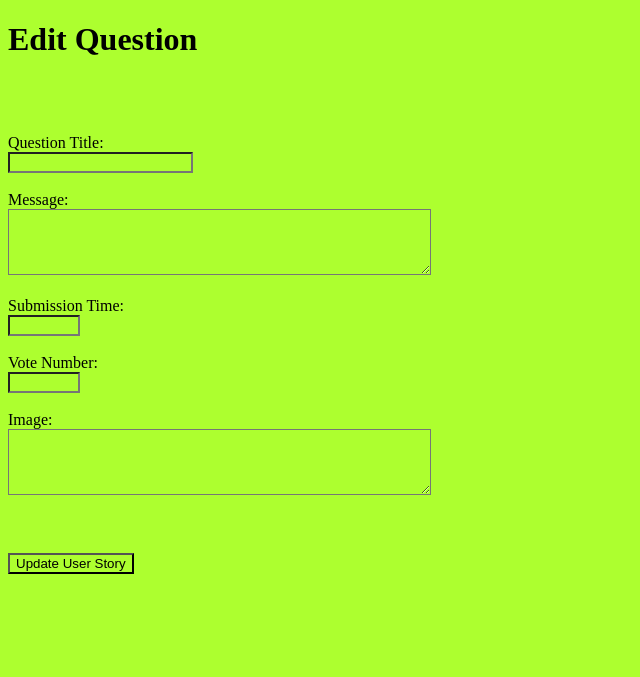
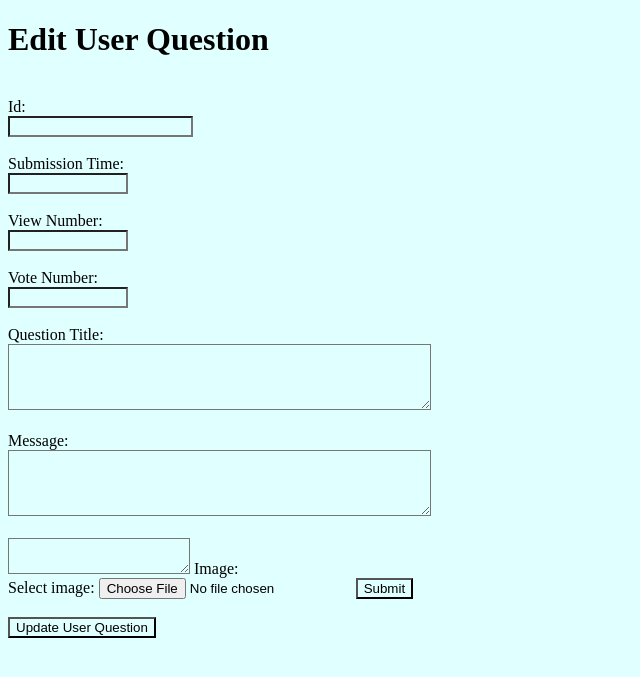
Before and after one commit to 1cetsw/askmate_pycharm, a Flask app: template templates/update.html in a window 1280 px wide. Shown: the top 677 px of the page, without its empty margins (0-640 px from the left). Run offline with Flask 2, Linux system fonts and the light colour scheme; the template is opened without the code that fills it, so the values that code supplies are empty.

Commit message:
strona jakos wyglada, dziala dodawanie  add.html oraz edit update.html , dodane przyciski edit tło oraz add button w formie obrazka

```diff
--- a/data_handler.py
+++ b/data_handler.py
@@ -3,8 +3,8 @@ import os
 import sys
 sys.path.append("./")
 DATA_FILE_PATH = os.getenv('DATA_FILE_PATH') if 'DATA_FILE_PATH' in os.environ else 'question.csv'
-DATA_HEADER = ['id', 'title', 'message','image']
-STATUSES = ['planning', 'todo', 'in progress', 'review', 'done']
+DATA_HEADER = ['id','submission_time','view_number','vote_number','title','message','image']
+
 
 
 def get_all_user_question(filename):
@@ -29,16 +29,17 @@ def change_user_question(filename, mylist):
     for line in dict_list:
         if line['id'] == mylist[0]:
             line['submission_time'] = mylist[1]
-            line['vote_number'] = mylist[2]
-            line['question_id'] = mylist[3]
-            line['message'] = mylist[4]
-            line['image'] = mylist[5]
+            line['view_number'] = mylist[2]
+            line['vote_number'] = mylist[3]
+            line['title'] = mylist[4]
+            line['message'] = mylist[5]
+            line['image'] = mylist[6]
 
     with open(filename, 'w', newline='') as csv_file:
         fieldnames = DATA_HEADER
         writer = csv.DictWriter(csv_file, fieldnames=fieldnames)
         writer.writeheader()
         for dict in dict_list:
-            writer.writerow({'submission_time': dict['submission_time'], 'vote_number': dict['vote_number'],
-                         'question_id': dict['question_id'],
-                         'message': dict['message'], 'image': dict['image']})
+            writer.writerow({'id': dict['id'],'submission_time': dict['submission_time'],
+                             'view_number': dict['view_number'],'vote_number': dict['vote_number'],
+                             'title': dict['title'],'message': dict['message'], 'image': dict['image']})
--- a/question.csv
+++ b/question.csv
@@ -12,7 +12,3 @@ app.js (bundled file with webpack, including jquery)","images/image1.png"
 3,1493015432,1364,57,"Drawing canvas with an image picked with Cordova Camera Plugin","I'm getting an image from device and drawing a canvas with filters using Pixi JS. It works all well using computer to get an image. But when I'm on IOS, it throws errors such as cross origin issue, or that I'm trying to use an unknown format.
 
 This is the code I'm using to draw the image (that works on web/desktop but not cordova built ios app)",
-4,1493368154,29,7,"How to make lists in Python?","I am totally new to this, any hints?",
-5,1493068124,15,9,"Wordpress loading multiple jQuery Versions","I developed a plugin that uses the jquery booklet plugin (http://builtbywill.com/booklet/#/) this plugin binds a function to $ so I cann call $('.myBook').booklet();
-6,1493368154,29,7,"How to make lists in Python?","I am totally new to this, any hints?",
-7,2,1493068124,15,9,"Wordpress loading multiple jQuery Versions","I developed a plugin that uses the jquery booklet plugin (http://builtbywill.com/booklet/#/) this plugin binds a function to $ so I cann call $('.myBook').booklet();
--- a/server.py
+++ b/server.py
@@ -29,12 +29,12 @@ def result():
         return render_template('result.html')
 
 @app.route('/update/<question_id>', methods = ['POST', 'GET'])
-def route_edit(id_question):
+def route_edit(question_id):
     table = data_handler.get_all_user_question(FILE)
     result = {}
     if request.method == 'GET':
         for line in table:
-            if line['question_id'] == id_question:
+            if line['id'] == question_id:
                 result = line
         return render_template('update.html', result = result)
 
--- a/static/style_add.css
+++ b/static/style_add.css
@@ -1,3 +1,9 @@
 *{
-    background-color: greenyellow;
+    background-color: lightcyan;
 }
+table {
+    border-collapse: collapse;
+}
+td, th {
+    border: 2px solid black;
+}
--- a/templates/result.html
+++ b/templates/result.html
@@ -2,7 +2,7 @@
 <html>
 <head>
     <meta charset="utf-8">
-
+  <link rel="stylesheet" href="{{ url_for('static', filename='style_add.css') }}">
     <title>Added Question</title>
 </head>
 <body>
--- a/templates/update.html
+++ b/templates/update.html
@@ -4,38 +4,48 @@
 <head>
     <meta charset="utf-8">
     <link rel="stylesheet" href="{{ url_for('static', filename='style_add.css') }}">
-    <title>Edit Story</title>
+    <title>Edit Question</title>
 </head>
 
 <body>
-    <h1>Edit Question</h1><br>
+<h1>Edit User Question</h1><br>
 <form action="{{ url_for('route_edit_result') }}" method="post">
-
+    <label>Id:<br>
+        <input type="number" required name="id" value="{{ result.id }}">
+    </label>
+    <br><br>
+    <label>Submission Time:<br>
+        <input type="number" min="1" max="9999999999" name="submissiontime" value="{{ result.submissiontime }}">
+    </label>
+    <br><br>
+    <label>View Number:<br>
+        <input type="number" min="1" max="9999999999" name="viewnumber" value="{{ result.viewnumber }}">
+    </label>
+    <br><br>
+    <label>Vote Number:<br>
+        <input type="number" min="1" max="9999999999" name="votenumber" value="{{ result.votenumber }}">
+    </label>
     <br><br>
     <label>Question Title:<br>
-            <input type="text" minlength="5" required name="questiontitle" value="{{ result.title }}">
+        <textarea rows="4" cols="50" required name="title">{{ result.title }}</textarea>
     </label>
     <br><br>
     <label>Message:<br>
         <textarea rows="4" cols="50" required name="message">{{ result.message }}</textarea>
     </label>
     <br><br>
-        <label>Submission Time:<br>
-            <input type="number" min="1" max="1500" name="submissiontime" value="{{ result.submissiontime }}">
-        </label>
-        <br><br>
-        <label>Vote Number:<br>
-             <input type="number" min="1" max="1500" name="votenumber" value="{{ result.votenumber }}">
-        </label>
-        <br><br>
+    <label>
+    <textarea >{{ result.image }}</textarea>
     <label>Image:<br>
-            <textarea rows="4" cols="50" required name="image">{{ result.image }}</textarea>
-        </label>
+         <form action="upload.php" method="post" enctype="upload/*" >
+            <label for="img">Select image:</label>
+            <input type="file" id="img" value="Upload" name="img" accept="image/*" >
+            <input type="submit" _>
+        </form>
 
-        <br><br>
 
-        <br><br>
-        <input type="submit" value="Update User Story">
+    </label><br><br>
+    <input type="submit" value="Update User Question">
 </form>
 </body>
 </html>
```
Also changed, not shown: static/style_list.css (+28 -1 lines), templates/add.html (+21 -11 lines), templates/list.html (+28 -15 lines), README.txt, images/BG.jpg (added), templates/question.html (line endings or trailing spaces), 2 other files. Lines whose indentation alone changed are shown as unchanged.
